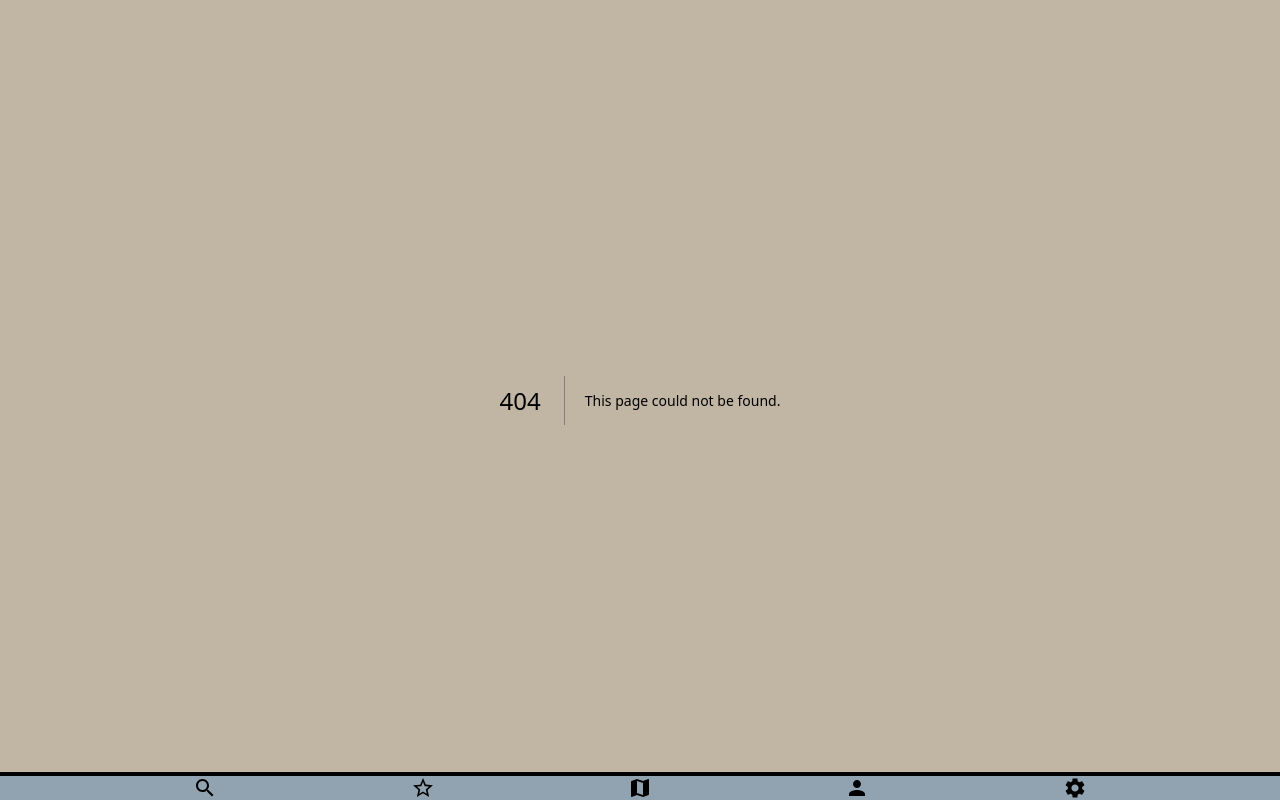
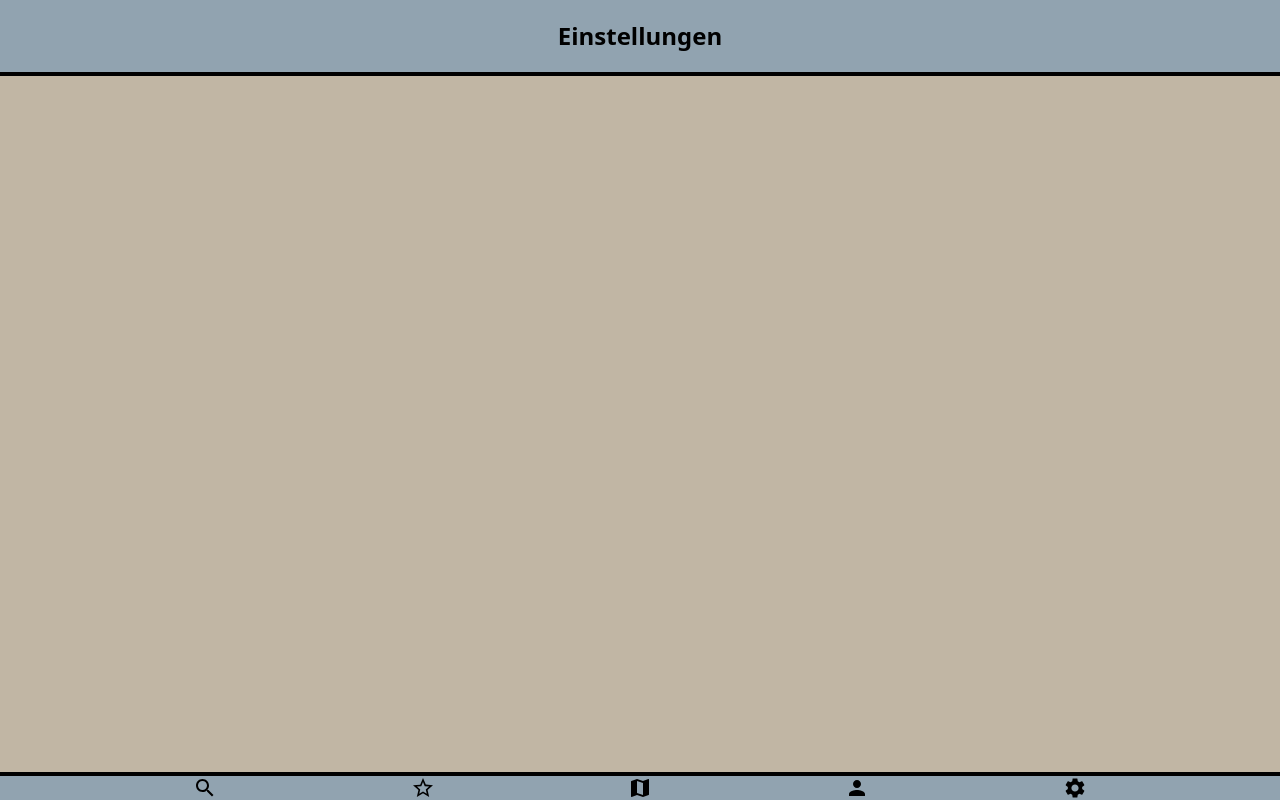
Before and after one commit to LemonEatar/CigSnacks, a Next.js app: page /settings in a window 1280 px wide. Before the commit this address had no page. Built offline with nearby package versions, Linux system fonts and the light colour scheme.

Commit message:
feat: base settings page

```diff
--- /dev/null
+++ b/src/app/settings/page.tsx
@@ -0,0 +1,12 @@
+export default function Page() {
+  return (
+    <div>
+      <div>
+        <div className="bg-[#91a3b0] py-5 flex items-center justify-center w-full font-bold text-2xl">
+          Einstellungen
+        </div>
+        <div className="bg-black h-1 w-full" />
+      </div>
+    </div>
+  );
+}
```
